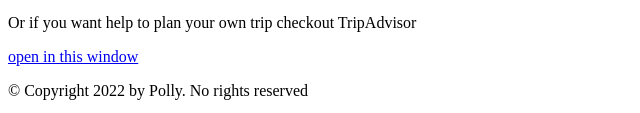
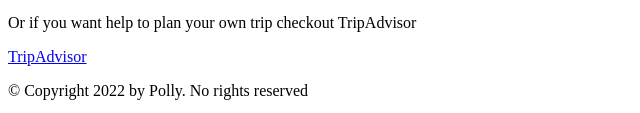
Before and after one commit to Munklepuff/Lab02, a website: page contact.html in a window 1280 px wide. Shown: the part 740-853 px from the top of the page, 0-640 px from the left. Drawn offline with Linux system fonts and the light colour scheme.

Commit message:
added tripadvisor

```diff
--- a/contact.html
+++ b/contact.html
@@ -41,7 +41,7 @@
                     <a href="tel:+64 03560569173" >phone</a>
 
                     <p> Or if you want help to plan your own trip checkout TripAdvisor </p>
-                    <a target="_self" href="https://www.tripadvisor.co.nz/" >open in this window</a>
+                    <a target="_self" href="https://www.tripadvisor.co.nz/" >TripAdvisor</a>
 
                 </section>
 
```
